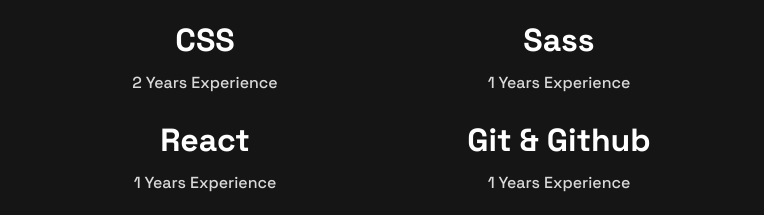
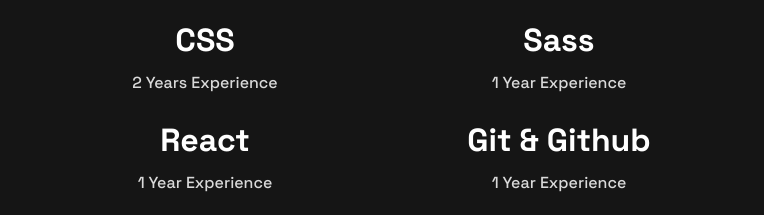
Before and after one commit to Darko96/portfolio, a website: page index.html in a window 1280 px wide. Shown: the part 737-952 px from the top of the page, 435-1199 px from the left. Drawn offline with Linux system fonts and the light colour scheme.

Commit message:
Update index.html

```diff
--- a/index.html
+++ b/index.html
@@ -101,7 +101,7 @@
         </div>
         <div class="skill-box">
           <h3 class="skill-box__heading">Sass</h3>
-          <p class="skill-box__desc">1 Years Experience</p>
+          <p class="skill-box__desc">1 Year Experience</p>
         </div>
         <div class="skill-box">
           <h3 class="skill-box__heading">JavaScript</h3>
@@ -110,11 +110,11 @@
 
         <div class="skill-box">
           <h3 class="skill-box__heading">React</h3>
-          <p class="skill-box__desc">1 Years Experience</p>
+          <p class="skill-box__desc">1 Year Experience</p>
         </div>
         <div class="skill-box">
           <h3 class="skill-box__heading">Git & Github</h3>
-          <p class="skill-box__desc">1 Years Experience</p>
+          <p class="skill-box__desc">1 Year Experience</p>
         </div>
       </div>
     </section>
```
